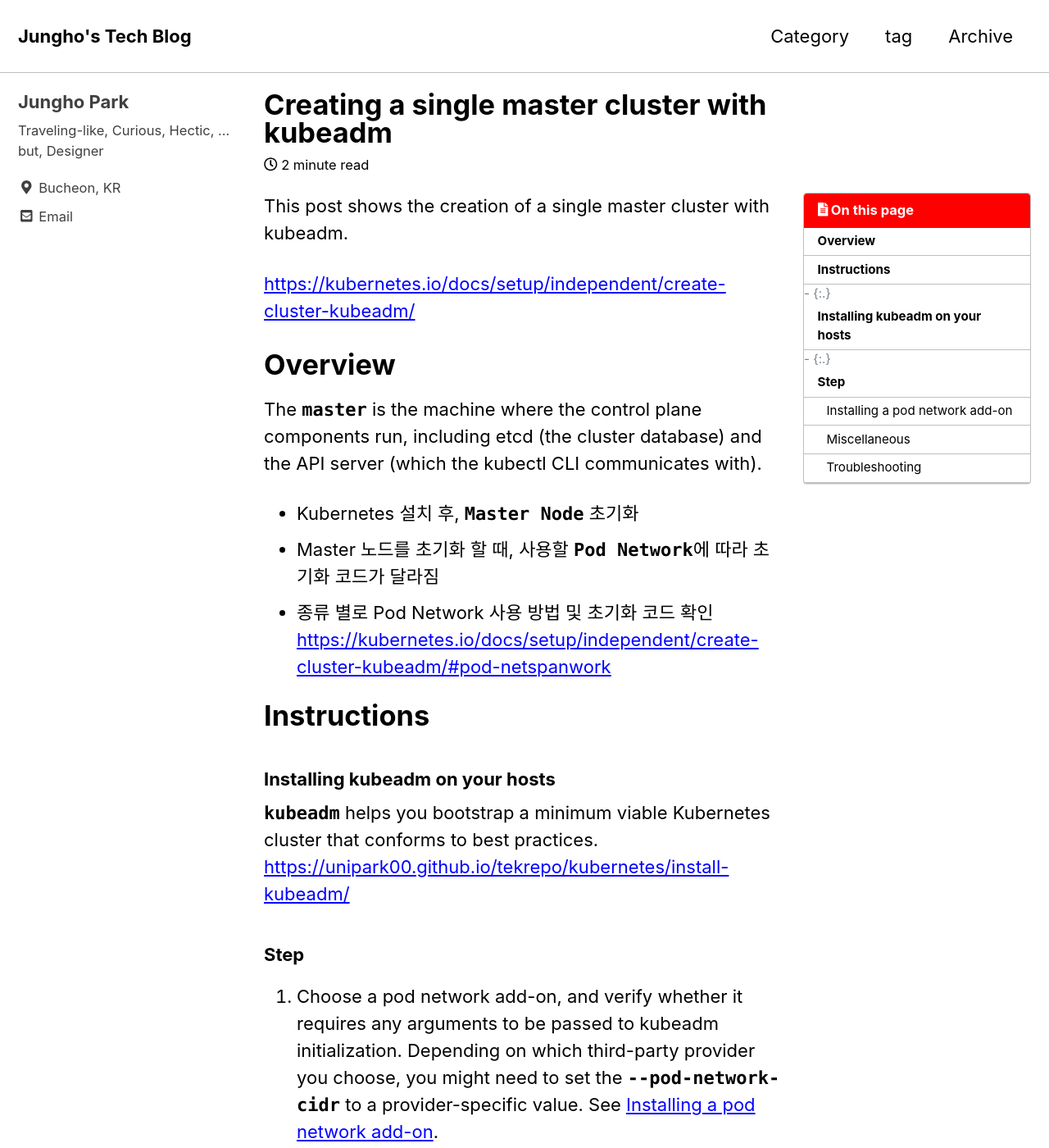
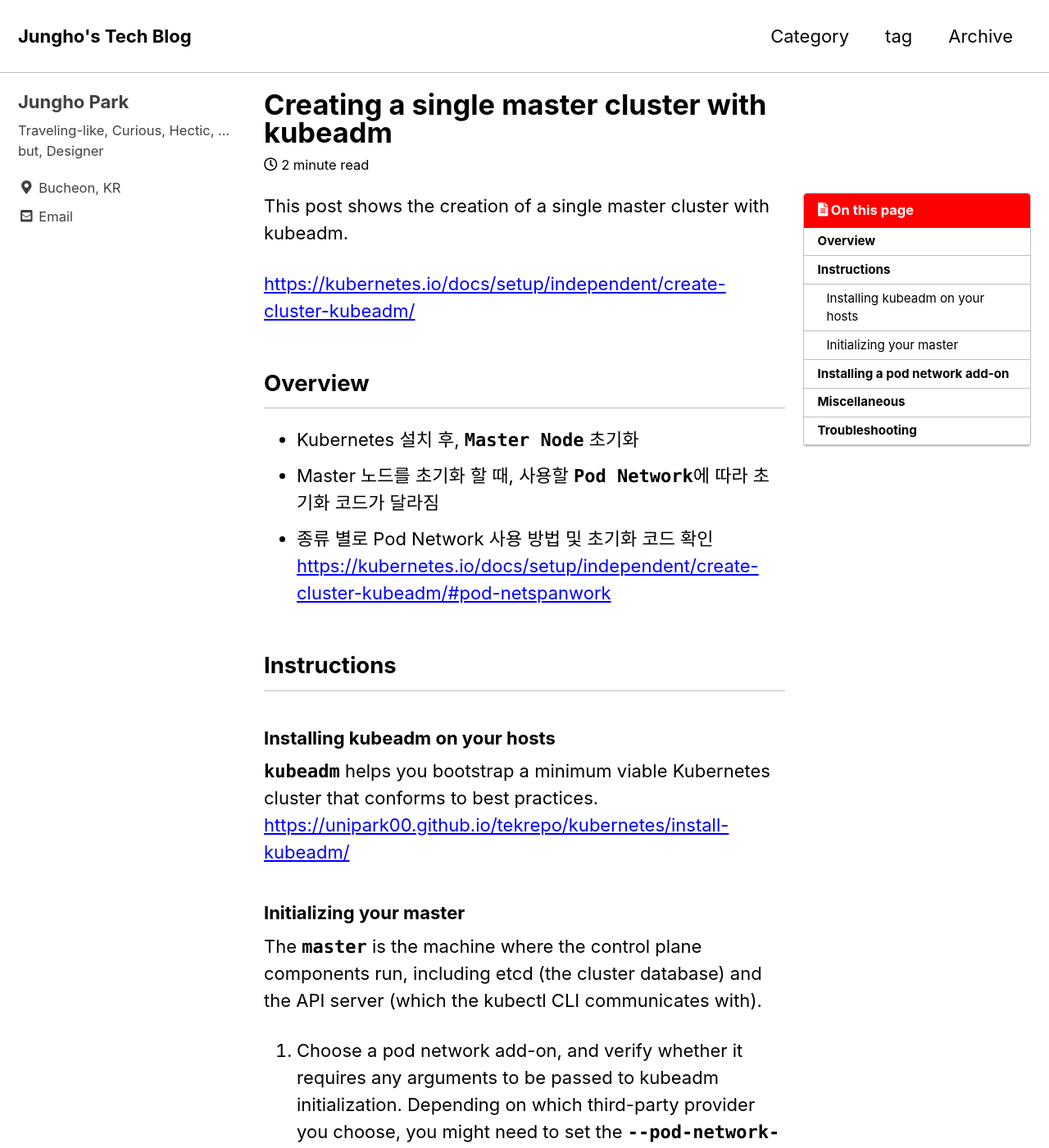
Before and after one commit to unipark00/tekrepo, a Jekyll site: the page built from _posts/2019-04-07-configure-k8s-cluster.md, in a window 1280 px wide and 1400 px high. Shown: the whole window at 82% size. Built offline with Jekyll 4.4.1, drawn with Linux system fonts in a browser that asks for light colours; cached includes are drawn as plain includes.

Commit message:
Update 2019-04-07-configure-k8s-cluster.md

````diff
--- a/_posts/2019-04-07-configure-k8s-cluster.md
+++ b/_posts/2019-04-07-configure-k8s-cluster.md
@@ -11,21 +11,20 @@ This post shows the creation of a single master cluster with kubeadm.
 
 [https://kubernetes.io/docs/setup/independent/create-cluster-kubeadm/](https://kubernetes.io/docs/setup/independent/create-cluster-kubeadm/)
 
-# Overview
-The **`master`** is the machine where the control plane components run, including etcd (the cluster database) and the API server (which the kubectl CLI communicates with).
-
+## Overview
 * Kubernetes 설치 후, **`Master Node`** 초기화
 * Master 노드를 초기화 할 때, 사용할 **`Pod Network`**에 따라 초기화 코드가 달라짐
 * 종류 별로 Pod Network 사용 방법 및 초기화 코드 확인
   [https://kubernetes.io/docs/setup/independent/create-cluster-kubeadm/#pod-netspanwork](https://kubernetes.io/docs/setup/independent/create-cluster-kubeadm/#pod-netspanwork)
 
-# Instructions
+## Instructions
 
 ### Installing kubeadm on your hosts
 **`kubeadm`** helps you bootstrap a minimum viable Kubernetes cluster that conforms to best practices.
 [https://unipark00.github.io/tekrepo/kubernetes/install-kubeadm/](https://unipark00.github.io/tekrepo/kubernetes/install-kubeadm/)
 
-### Step
+### Initializing your master
+The **`master`** is the machine where the control plane components run, including etcd (the cluster database) and the API server (which the kubectl CLI communicates with).
 1. Choose a pod network add-on, and verify whether it requires any arguments to be passed to kubeadm initialization. Depending on which third-party provider you choose, you might need to set the **`--pod-network-cidr`** to a provider-specific value. See [Installing a pod network add-on](https://kubernetes.io/docs/setup/independent/create-cluster-kubeadm/#pod-network).
 1. (Optional) To use different container runtime or if there are more than one installed on the provisioned node, specify the **`--cri-socket`** argument to **```kubeadm init```**.
 1. (Optional) Unless otherwise specified, kubeadm uses the network interface associated with the default gateway to advertise the master’s IP. To use a different network interface, specify the **`--apiserver-advertise-address=<ip-address>`** argument to **`kubeadm init`**.
````
